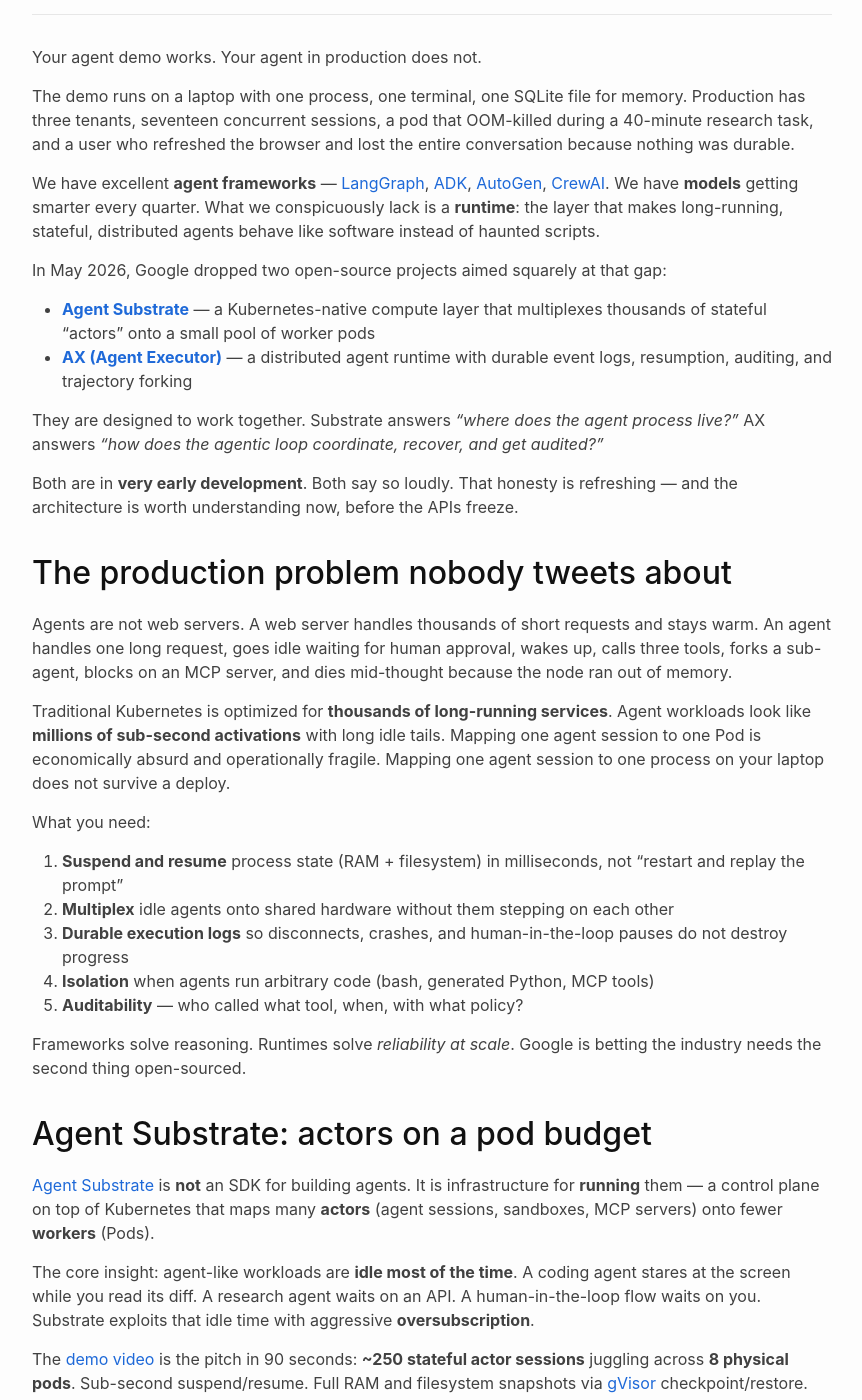
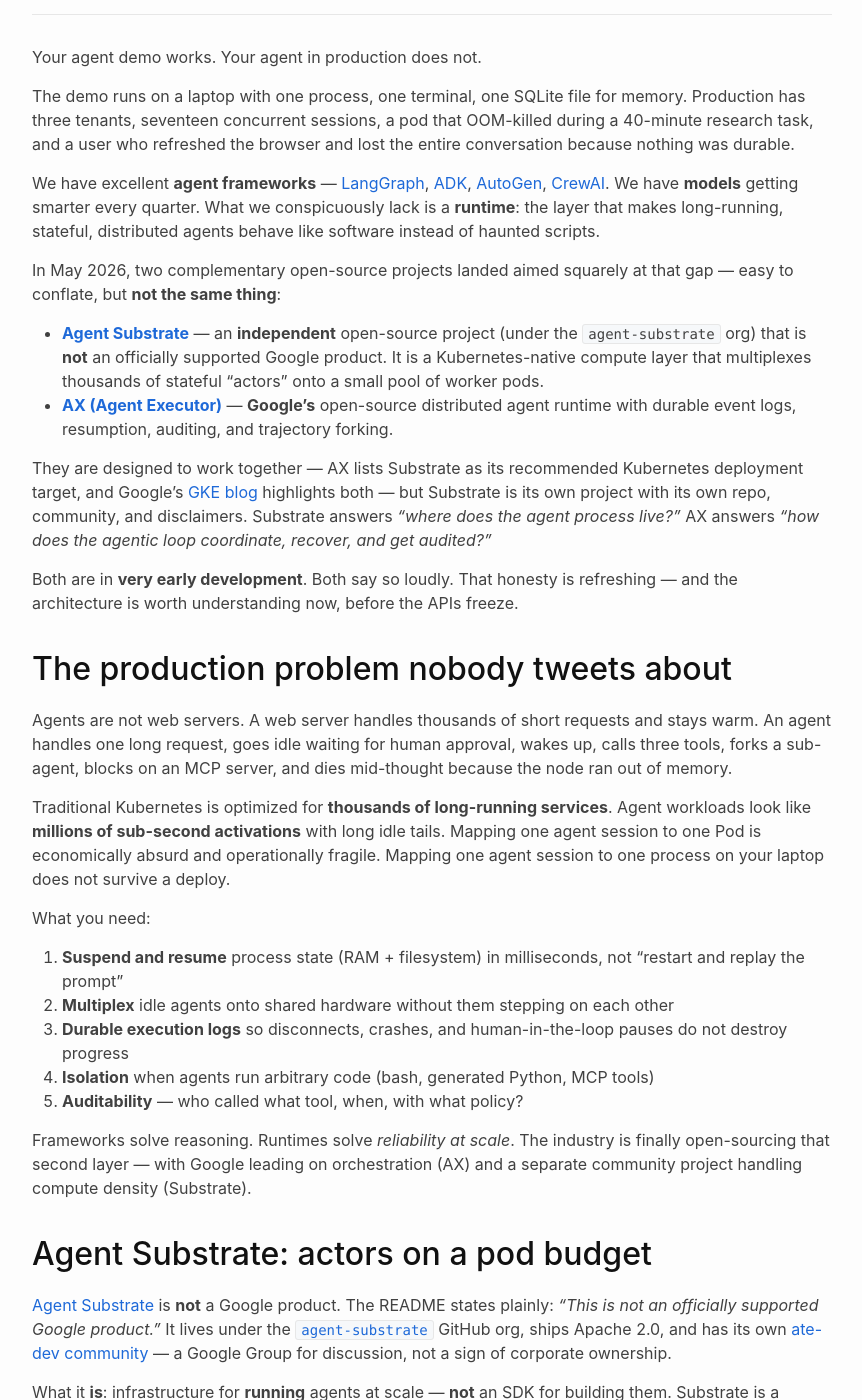
Before and after one commit to antonellof/antonellof.github.io, a Jekyll site: the page built from _posts/2026-06-05-agent-substrate-google-ax-distributed-runtime.md, in a window 1280 px wide and 1400 px high, scrolled down 272 px. Shown: the whole window, without its empty margins (208-1070 px from the left). Built offline with Jekyll 4.4.1, drawn with Linux system fonts in a browser that asks for light colours; nearby versions of some CDN libraries; some of the changed text lies outside the part shown.

Commit message:
Fix Substrate vs Google attribution in AX post.
Clarify that Agent Substrate is an independent project, not a Google product, while AX is Google open source they integrate with.

Co-authored-by: Cursor <cursoragent@cursor.com>

```diff
--- a/_posts/2026-06-05-agent-substrate-google-ax-distributed-runtime.md
+++ b/_posts/2026-06-05-agent-substrate-google-ax-distributed-runtime.md
@@ -4,7 +4,7 @@ title: "Agent Substrate and Google AX: The Missing Runtime Layer for Production
 date: 2026-06-05
 categories: [Architecture]
 tags: [Agent Substrate, AX, Agent Executor, Kubernetes, gVisor, Agentic AI, MCP, Distributed Systems]
-excerpt: "Google open-sourced two pieces of agent infrastructure at once: Agent Substrate multiplexes stateful agent sessions across a small pod pool on Kubernetes, and AX (Agent Executor) coordinates distributed agent loops with durable event logs and resumption. Here's what they solve, how they stack, and why your LangGraph deployment is not enough."
+excerpt: "In May 2026, Google open-sourced AX (Agent Executor) for durable distributed agent loops — and paired it with Agent Substrate, an independent Kubernetes compute layer that multiplexes stateful sessions across a small pod pool. They are not the same project. Here's what each solves, how they stack, and why your LangGraph deployment is not enough."
 render_with_liquid: false
 ---
 
@@ -14,12 +14,12 @@ The demo runs on a laptop with one process, one terminal, one SQLite file for me
 
 We have excellent **agent frameworks** — [LangGraph](https://www.langchain.com/langgraph), [ADK](https://google.github.io/adk-docs/), [AutoGen](https://microsoft.github.io/autogen/), [CrewAI](https://www.crewai.com/). We have **models** getting smarter every quarter. What we conspicuously lack is a **runtime**: the layer that makes long-running, stateful, distributed agents behave like software instead of haunted scripts.
 
-In May 2026, Google dropped two open-source projects aimed squarely at that gap:
+In May 2026, two complementary open-source projects landed aimed squarely at that gap — easy to conflate, but **not the same thing**:
 
-- [**Agent Substrate**](https://github.com/agent-substrate/substrate) — a Kubernetes-native compute layer that multiplexes thousands of stateful "actors" onto a small pool of worker pods
-- [**AX (Agent Executor)**](https://github.com/google/ax) — a distributed agent runtime with durable event logs, resumption, auditing, and trajectory forking
+- [**Agent Substrate**](https://github.com/agent-substrate/substrate) — an **independent** open-source project (under the `agent-substrate` org) that is **not** an officially supported Google product. It is a Kubernetes-native compute layer that multiplexes thousands of stateful "actors" onto a small pool of worker pods.
+- [**AX (Agent Executor)**](https://github.com/google/ax) — **Google's** open-source distributed agent runtime with durable event logs, resumption, auditing, and trajectory forking.
 
-They are designed to work together. Substrate answers *"where does the agent process live?"* AX answers *"how does the agentic loop coordinate, recover, and get audited?"*
+They are designed to work together — AX lists Substrate as its recommended Kubernetes deployment target, and Google's [GKE blog](https://cloud.google.com/blog/products/containers-kubernetes/bringing-you-agent-sandbox-on-gke-and-agent-substrate) highlights both — but Substrate is its own project with its own repo, community, and disclaimers. Substrate answers *"where does the agent process live?"* AX answers *"how does the agentic loop coordinate, recover, and get audited?"*
 
 Both are in **very early development**. Both say so loudly. That honesty is refreshing — and the architecture is worth understanding now, before the APIs freeze.
 
@@ -37,11 +37,13 @@ What you need:
 4. **Isolation** when agents run arbitrary code (bash, generated Python, MCP tools)
 5. **Auditability** — who called what tool, when, with what policy?
 
-Frameworks solve reasoning. Runtimes solve *reliability at scale*. Google is betting the industry needs the second thing open-sourced.
+Frameworks solve reasoning. Runtimes solve *reliability at scale*. The industry is finally open-sourcing that second layer — with Google leading on orchestration (AX) and a separate community project handling compute density (Substrate).
 
 ## Agent Substrate: actors on a pod budget
 
-[Agent Substrate](https://github.com/agent-substrate/substrate) is **not** an SDK for building agents. It is infrastructure for **running** them — a control plane on top of Kubernetes that maps many **actors** (agent sessions, sandboxes, MCP servers) onto fewer **workers** (Pods).
+[Agent Substrate](https://github.com/agent-substrate/substrate) is **not** a Google product. The README states plainly: *"This is not an officially supported Google product."* It lives under the [`agent-substrate`](https://github.com/agent-substrate) GitHub org, ships Apache 2.0, and has its own [ate-dev community](https://groups.google.com/g/ate-dev) — a Google Group for discussion, not a sign of corporate ownership.
+
+What it **is**: infrastructure for **running** agents at scale — **not** an SDK for building them. Substrate is a control plane on top of Kubernetes that maps many **actors** (agent sessions, sandboxes, MCP servers) onto fewer **workers** (Pods).
 
 The core insight: agent-like workloads are **idle most of the time**. A coding agent stares at the screen while you read its diff. A research agent waits on an API. A human-in-the-loop flow waits on you. Substrate exploits that idle time with aggressive **oversubscription**.
 
@@ -123,7 +125,7 @@ curl -X POST \
 
 Suspend the actor, resume it on another worker, counter state intact. That is the whole value proposition in one curl.
 
-**Caveats:** Substrate is **not** an officially supported Google product. APIs **will** change. Production use today is for the brave. Join the [ate-dev Google Group](https://groups.google.com/g/ate-dev) or CNCF Slack `#substrate-users` if you want to follow along.
+**Caveats:** Substrate is in VERY early development — APIs **will** change, and production use today is for the brave. Again: independent project, not Google-supported. Join the [ate-dev Google Group](https://groups.google.com/g/ate-dev) or CNCF Slack `#substrate-users` if you want to follow along.
 
 ## Google AX: the agentic loop with a flight recorder
 
@@ -247,7 +249,7 @@ Think of three layers:
 
 This is a different layer than **inference orchestration** (routing tokens to GPUs — projects like [Cognitora](https://github.com/antonellof/cognitora-inference) live there) or **local inference** (running models on a MacBook — [DwarfStar 4](https://github.com/antirez/ds4) lives there). Substrate + AX sit between your framework and your cluster, answering operational questions frameworks were never meant to solve.
 
-Google's [GKE integration blog](https://cloud.google.com/blog/products/containers-kubernetes/bringing-you-agent-sandbox-on-gke-and-agent-substrate) frames the same story from the Kubernetes side: Agent Sandbox on GKE plus Substrate as the agent-first compute abstraction.
+Google's [GKE integration blog](https://cloud.google.com/blog/products/containers-kubernetes/bringing-you-agent-sandbox-on-gke-and-agent-substrate) frames the partnership from the Kubernetes side: Agent Sandbox on GKE plus Substrate as the agent-first compute abstraction — while AX provides the runtime on top. Google is integrating with Substrate; it did not author it.
 
 ## Why now?
 
@@ -264,9 +266,9 @@ The GitHub numbers tell the story: [AX at ~1.6k stars](https://github.com/google
 
 Both projects ship with flashing warning signs:
 
-**Agent Substrate:**
+**Agent Substrate (independent project, not Google):**
 - VERY early development — APIs guaranteed to change
-- Not officially supported by Google
+- Explicitly **not** an officially supported Google product
 - gVisor snapshot path is complex; distributed state recovery has edge cases
 - PRs may not merge unless aligned with core roadmap
 
@@ -276,7 +278,7 @@ Both projects ship with flashing warning signs:
 - Self-hosted only — you operate it
 - Reach out to `ax-dev@google.com` for collaboration, not drive-by PRs
 
-If you need something that works next Monday, keep your agents on plain Kubernetes Jobs and a Postgres session table. If you are designing infrastructure for the next three years of agent deployments, these repos are the most serious open-source attempt at a dedicated runtime I have seen from a major cloud vendor.
+If you need something that works next Monday, keep your agents on plain Kubernetes Jobs and a Postgres session table. If you are designing infrastructure for the next three years of agent deployments, this stack — Google's AX plus the independent Substrate compute layer — is the most serious open-source attempt at a dedicated agent runtime I have seen land this year.
 
 ## Where this leaves builders
 
@@ -298,4 +300,4 @@ The frameworks are not going anywhere. The runtime layer is just finally showing
 
 ---
 
-*Agent Substrate: [github.com/agent-substrate/substrate](https://github.com/agent-substrate/substrate). AX: [github.com/google/ax](https://github.com/google/ax) and [agentexecutor.io](https://agentexecutor.io). Announcement: [Agent Executor blog post](https://cloud.google.com/blog/products/ai-machine-learning/agent-executor-googles-distributed-agent-runtime) (May 20, 2026).*
+*Agent Substrate (independent): [github.com/agent-substrate/substrate](https://github.com/agent-substrate/substrate). AX (Google): [github.com/google/ax](https://github.com/google/ax) and [agentexecutor.io](https://agentexecutor.io). Announcements: [Agent Executor blog post](https://cloud.google.com/blog/products/ai-machine-learning/agent-executor-googles-distributed-agent-runtime) (May 20, 2026), [GKE + Substrate blog post](https://cloud.google.com/blog/products/containers-kubernetes/bringing-you-agent-sandbox-on-gke-and-agent-substrate).*
```
